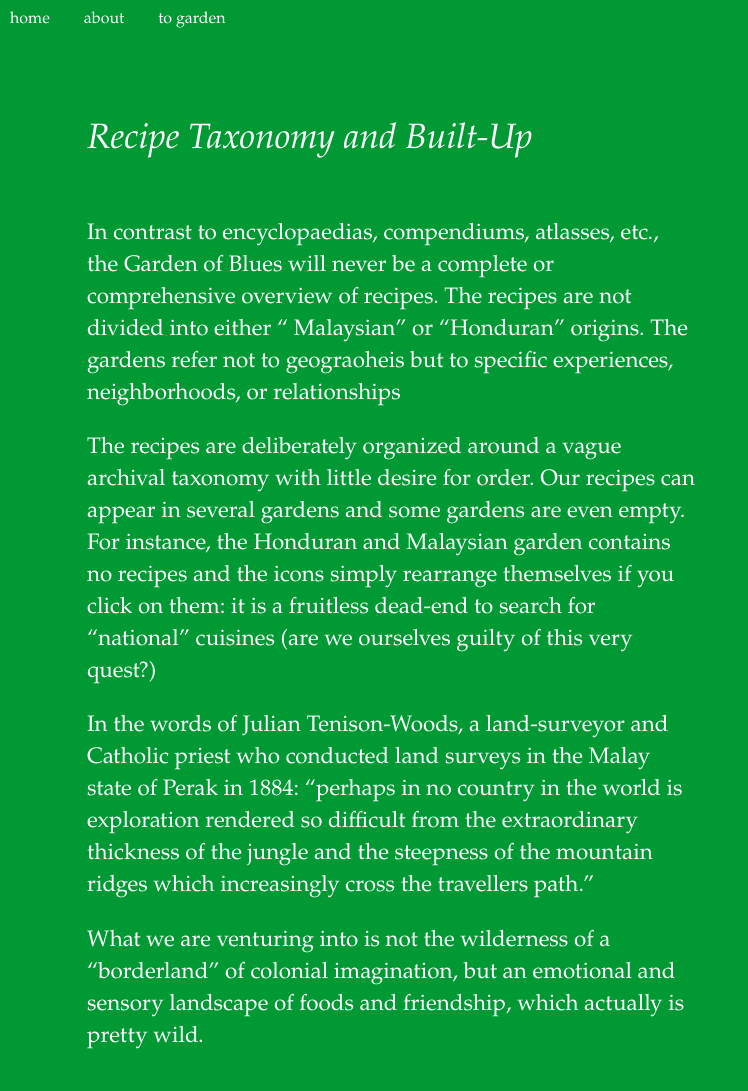
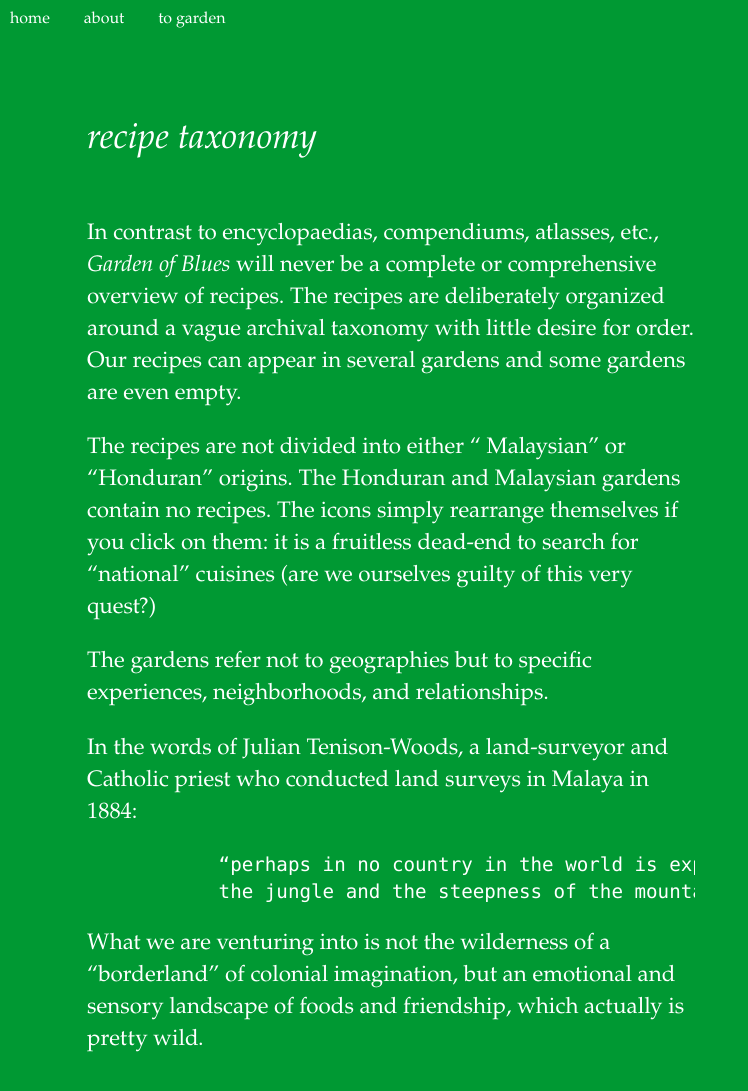
Before and after one commit to agnescameron/garden-blues-writing, a Jekyll site: the page built from _posts/2020-06-23-recipe-taxonomy.markdown, in a window 1280 px wide and 1182 px high. Shown: the top 1091 px of the window, without its empty margins (0-748 px from the left). Built offline with Jekyll 4.4.1, drawn with Linux system fonts in a browser that asks for light colours.

Commit message:
added a lot of posts and edits

```diff
--- a/_posts/2020-06-23-markets.markdown
+++ b/_posts/2020-06-23-markets.markdown
@@ -19,7 +19,7 @@
 
 Did the British succeed in evening out differences between regions? Did the tropics become a homogenous belt of large-scale industrial agriculture where any crop grown Honduras also can be found in Malaysia? Can any food eaten in Malaysia also become part of Honduran cuisine?
 
-HMart is almost exclusively focused on East Asia. Where does Southeast Asia fit into the grocery selection? Is this area - a US regional invention - an in-between India and the South Seas, a Hinterindien that does not quite make it into the category of “real” Asia?
+HMart is almost exclusively focused on East Asia. Where does Southeast Asia fit into the selection of "Asian" groceries? Is this region - a US Cold War invention - a Hinterindien that does not quite make it into the category of “real” Asia?
 
 We noticed that most of the workers in the HMart on Mass Ave are Mexican. This adds another “regional layer” to our grocery trip: the dynamics of Central America. Hondurans and El Salvadoreans make up the largest proportion of immigrant workers and indentured laborers.
 How does Nancy fit into this social dance?
--- a/_posts/2020-06-23-recipe-taxonomy.markdown
+++ b/_posts/2020-06-23-recipe-taxonomy.markdown
@@ -1,14 +1,19 @@
 ---
 layout: post
-title:  "Recipe Taxonomy and Built-Up"
+title:  "recipe taxonomy"
 date:   2020-06-23 11:24:44 -0400
 categories: jekyll update
 status: published
 ---
-In contrast to encyclopaedias, compendiums, atlasses, etc., the Garden of Blues will never be a complete or comprehensive overview of recipes. The recipes are not divided into either “ Malaysian” or “Honduran” origins. The gardens refer not to geograoheis but to specific experiences, neighborhoods, or relationships
+In contrast to encyclopaedias, compendiums, atlasses, etc., *Garden of Blues* will never be a complete or comprehensive overview of recipes. The recipes are deliberately organized around a vague archival taxonomy with little desire for order. Our recipes can appear in several gardens and some gardens are even empty.
 
-The recipes are deliberately organized around a vague archival taxonomy with little desire for order. Our recipes can appear in several gardens and some gardens are even empty. For instance, the Honduran and Malaysian garden contains no recipes and the icons simply rearrange themselves if you click on them: it is a fruitless dead-end to search for “national” cuisines (are we ourselves guilty of this very quest?)
+The recipes are not divided into either “ Malaysian” or “Honduran” origins. The Honduran and Malaysian gardens contain no recipes. The icons simply rearrange themselves if you click on them: it is a fruitless dead-end to search for “national” cuisines (are we ourselves guilty of this very quest?)
 
-In the words of Julian Tenison-Woods, a land-surveyor and Catholic priest who conducted land surveys in the Malay state of Perak in 1884: “perhaps in no country in the world is exploration rendered so difficult from the extraordinary thickness of the jungle and the steepness of the mountain ridges which increasingly cross the travellers path.”
+The gardens refer not to geographies but to specific experiences, neighborhoods, and relationships.
+
+In the words of Julian Tenison-Woods, a land-surveyor and Catholic priest who conducted land surveys in Malaya in 1884:
+
+		 “perhaps in no country in the world is exploration rendered so difficult from the extraordinary thickness of
+		 the jungle and the steepness of the mountain ridges which increasingly cross the travellers path.”
 
 What we are venturing into is not the wilderness of a “borderland” of colonial imagination, but an emotional and sensory landscape of foods and friendship, which actually is pretty wild.
--- a/_posts/2020-06-23-theory-note.markdown
+++ b/_posts/2020-06-23-theory-note.markdown
@@ -5,4 +5,4 @@
 categories: jekyll update
 status: published
 ---
-*Garden of Blues* is a project born out of the 2018-present MIT Architecture lingo. Donna Haraway’s sci-fi storytellings and her idea of “sowing worlds” were quoted many a time. Octavia Butler’s “Dawn” was the MIT Library selected book for Fall 2018. And words/phrases such as “kinship,” “non-human agents,” “inter-species communing,” “ecology,” “biome,” “imaginaries,” and “speculative” were floating everywhere in the corridors of Building 4.
+*Garden of Blues* is a project born out of the 2018 MIT Architecture lingo. Donna Haraway’s sci-fi storytellings and her idea of “sowing worlds” appeared in almost all syllabi we encountered. Octavia Butler’s “Dawn” was the MIT Library selected book for Fall 2018. And words/phrases such as “kinship,” “non-human agents,” “inter-species communing,” “ecology,” “biome,” “imaginaries,” and “speculative” were floating everywhere in the corridors of Building 4.
```
Also changed, not shown: _posts/2020-06-23-take-root.markdown (+4 -4 lines), _posts/2020-06-24-a-web.markdown (added, +24 -0 lines), _posts/2020-06-24-garden-planning.markdown (added, +14 -0 lines), _posts/2020-06-24-victorian-discoverers.markdown (added, +23 -0 lines).
